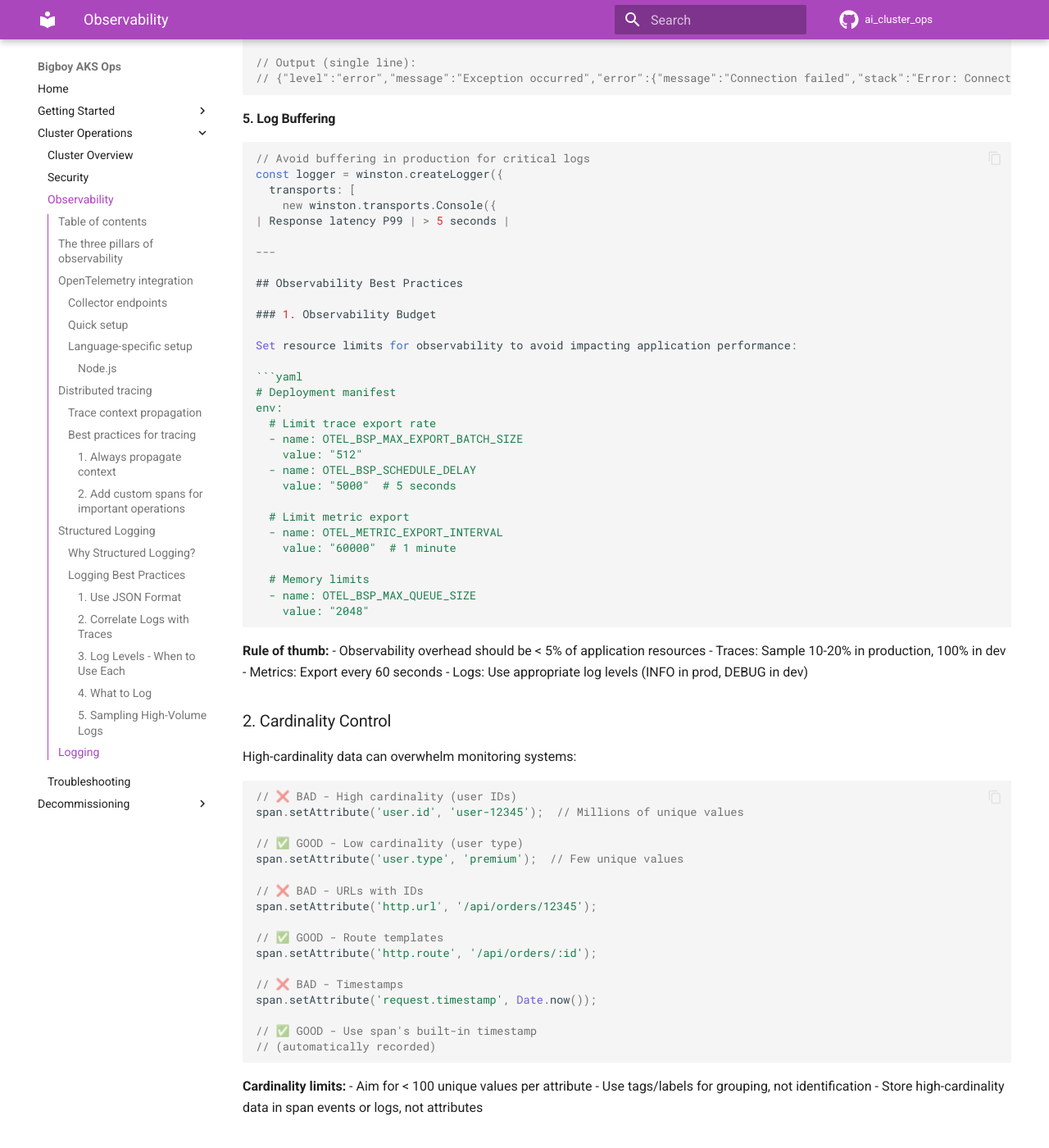
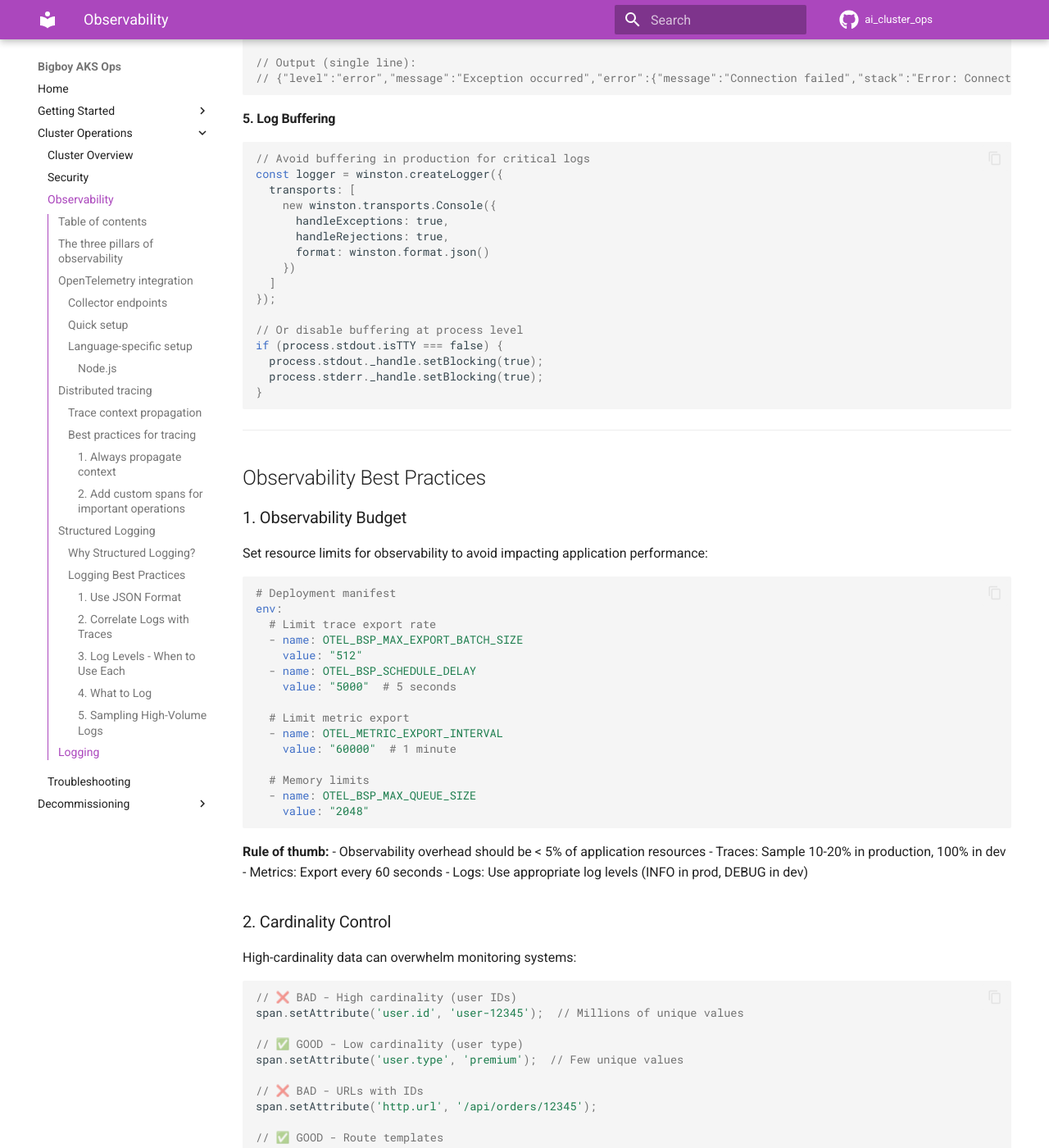
Before and after one commit to ianlintner/ai_cluster_ops, an MkDocs documentation site: the page built from docs/OBSERVABILITY.md, in a window 1280 px wide and 1400 px high, scrolled down 16533 px. Shown: the whole window at 82% size. Built offline with MkDocs 1.6.1 and Material for MkDocs 9.7.7, drawn with Linux system fonts in a browser that asks for light colours; comment, search, counter and statistics services are not loaded.

Commit message:
fix(logging): Enhance logger configuration for better error handling and output formatting

````diff
--- a/docs/OBSERVABILITY.md
+++ b/docs/OBSERVABILITY.md
@@ -869,7 +869,19 @@ logger.error('Exception occurred', {
 const logger = winston.createLogger({
   transports: [
     new winston.transports.Console({
-| Response latency P99 | > 5 seconds |
+      handleExceptions: true,
+      handleRejections: true,
+      format: winston.format.json()
+    })
+  ]
+});
+
+// Or disable buffering at process level
+if (process.stdout.isTTY === false) {
+  process.stdout._handle.setBlocking(true);
+  process.stderr._handle.setBlocking(true);
+}
+```
 
 ---
 
````
